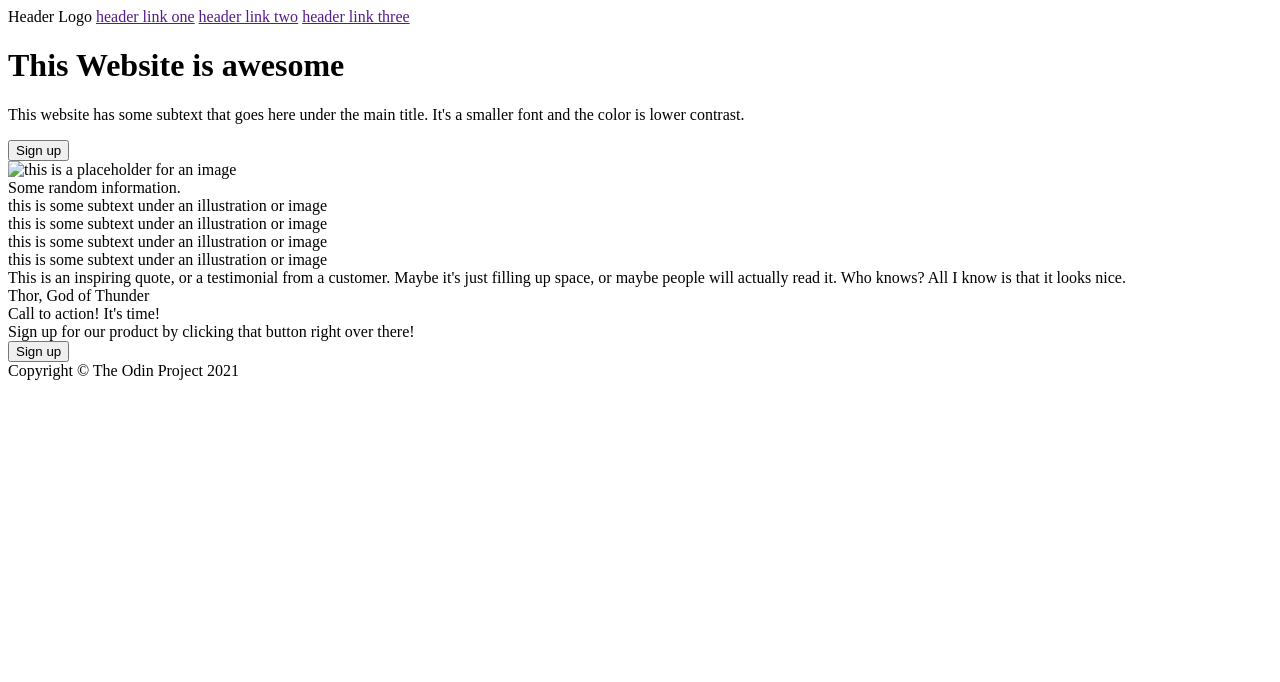
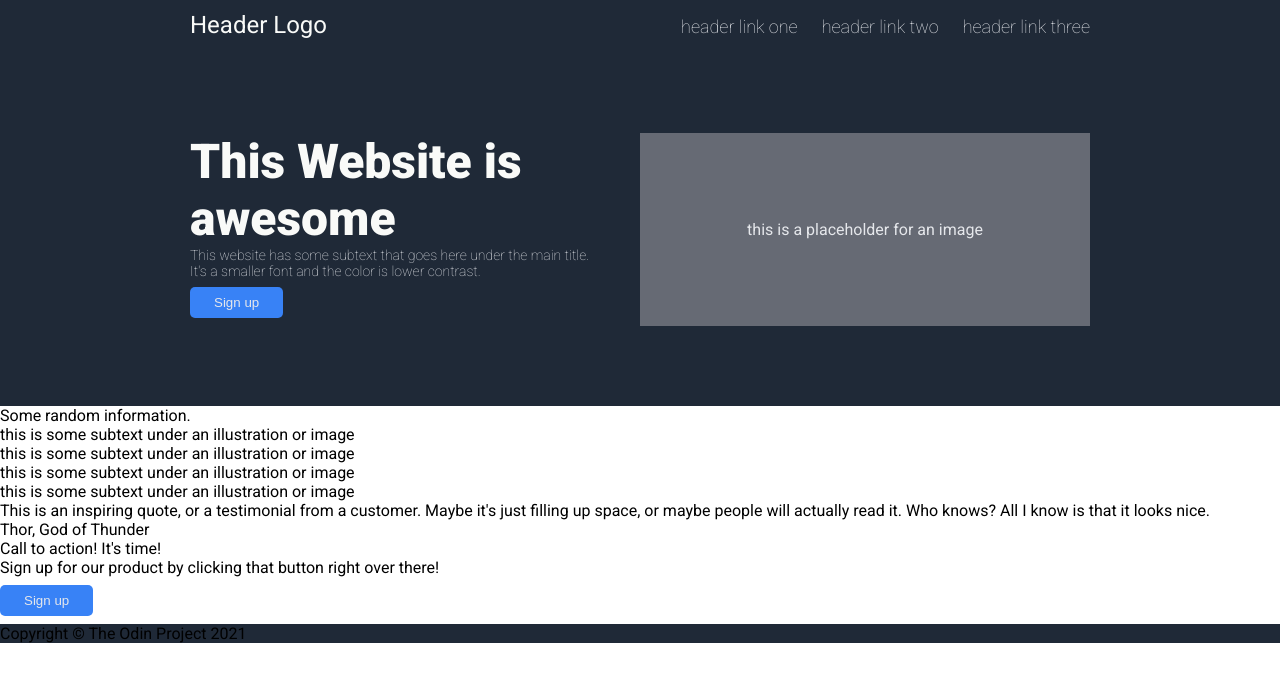
Before and after one commit to kristoferfannar/odin-website, a plain HTML site: page index.html in a window 1280 px wide. Drawn offline with Linux system fonts and the light colour scheme.

Commit message:
header and hero (greeting) added with css. Some html changed to accommodate

```diff
--- a/index.html
+++ b/index.html
@@ -8,19 +8,26 @@
     <title>Odin Website</title>
 </head>
 <body>
-    <div class="header">Header Logo
-        <a href="">header link one</a>
-        <a href="">header link two</a>
-        <a href="">header link three</a>
+
+    <div class="hero">
+        <div class="header">
+            <div class="logo">Header Logo</div>
+            <ul>
+                <li><a href="">header link one</a></li>
+                <li><a href="">header link two</a></li>
+                <li><a href="">header link three</a></li>
+            </ul>
+        </div>
+        <div class="greeting">
+            <div class="text">
+                <h1 class="main">This Website is awesome</h1>
+                <p class="subtext">This website has some subtext that goes here under the main title. It's a smaller font and the color is lower contrast.</p>
+                <button class="sign-up">Sign up</button>
+            </div>
+            <div class="img">this is a placeholder for an image</div>
+        </div>
     </div>
-    <div class="hero">
-        <div class="greeting">
-            <h1 class="main">This Website is awesome</h1>
-            <p>This website has some subtext that goes here under the main title. It's a smaller font and the color is lower contrast.</p>
-            <button class="sign-up">Sign up</button>
-        </div>
-        <img src="" alt="this is a placeholder for an image">
-    </div>
+
     <div class="info">
         <div class="text">Some random information.</div>
         <div class="container">
--- a/style.css
+++ b/style.css
@@ -0,0 +1,107 @@
+@import url('https://fonts.googleapis.com/css2?family=Roboto:ital,wght@0,100;0,400;0,900;1,300&display=swap');
+
+body {
+    font-family: Roboto;
+    display: flex;
+    flex-direction: column;
+    margin: 0;
+}
+
+li {list-style: none;}
+ul {padding: 0;}
+a {text-decoration: none;}
+
+
+.header,
+.hero,
+.footer {
+    background-color: #1F2937;
+}
+
+
+.hero {
+    display: flex;
+    flex-direction: column;
+    align-items: center;
+}
+
+
+.header,
+.greeting {
+    width: 900px;
+}
+
+/* HEADER */
+
+.header {
+    display: flex;
+    align-items: baseline;
+    justify-content: space-between;
+}
+
+
+ul {
+    flex: 0 1 auto;
+    display: flex;
+    gap: 24px;
+}
+
+
+.header .logo {
+    flex: 0 0 auto;
+    color: #F9FAF8;
+    font-size: 24px;
+}
+
+.header a {
+    font-size: 18px;
+    color: #E5E7EB;
+    font-weight: 100;
+}
+
+
+
+/* GREETING */
+
+.greeting {
+    display: flex;
+    padding: 80px 0px;
+}
+
+.greeting .text {
+    flex: 1 1 0;
+
+}
+
+.greeting .text .main {
+    color: #F9FAF8;
+    font-size: 48px;
+    margin: 0;
+}
+
+.greeting .text .subtext {
+    margin: 0;
+    color: #E5E7EB;
+    font-size: 14px;
+    font-weight: 300;
+    margin-right: 40px;
+}
+
+.greeting .img {
+    display: flex;
+    flex: 1 1 0;
+    background-color: #666A74;
+    color: #E5E7EB;
+    align-items: center;
+    justify-content: center;
+}
+
+
+.sign-up {
+    background-color: #3882F6;
+    color: #E5E7EB;
+    padding: 8px 24px;
+    margin: 8px 8px 8px 0px;
+    border: none;
+    border-radius: 5px;
+}
```
